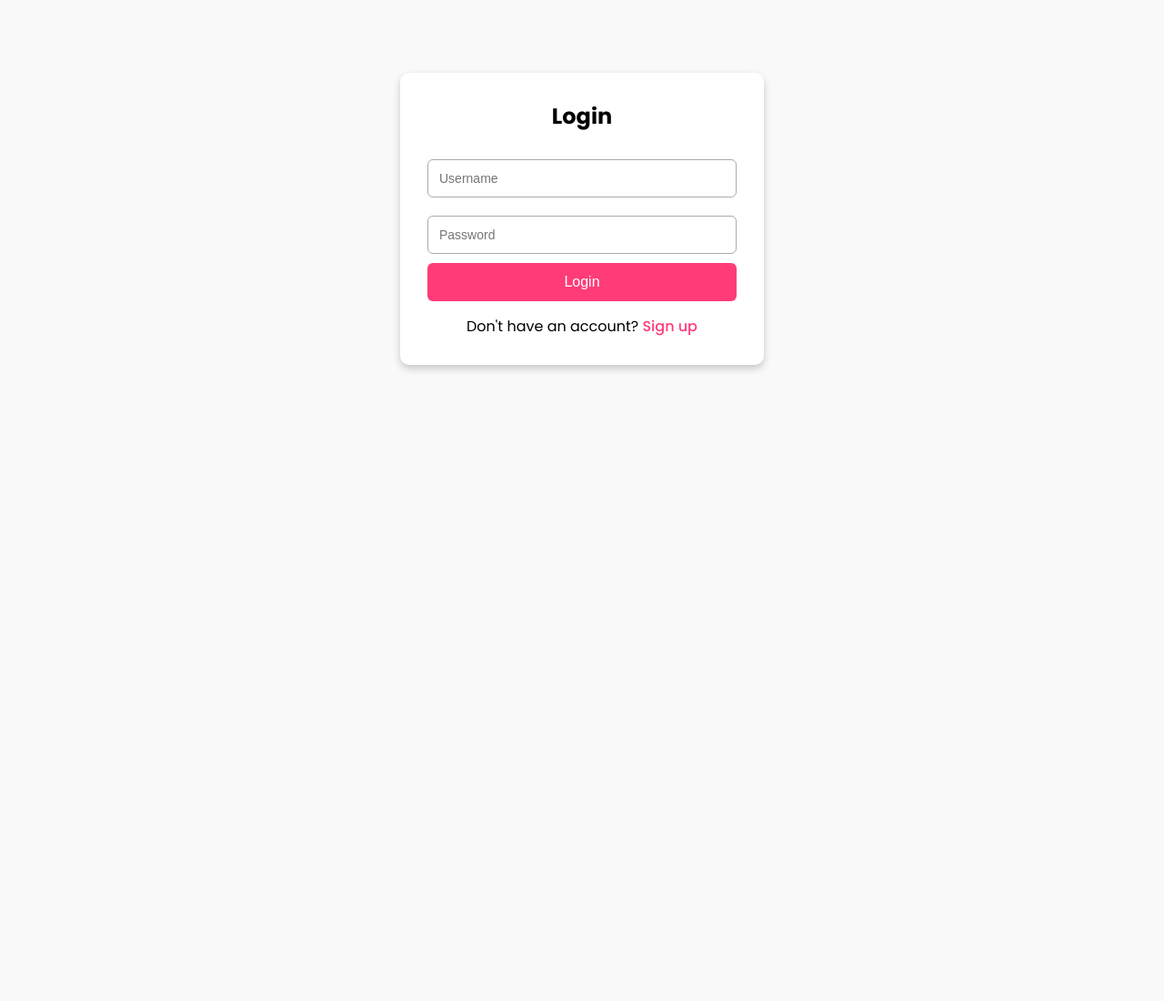
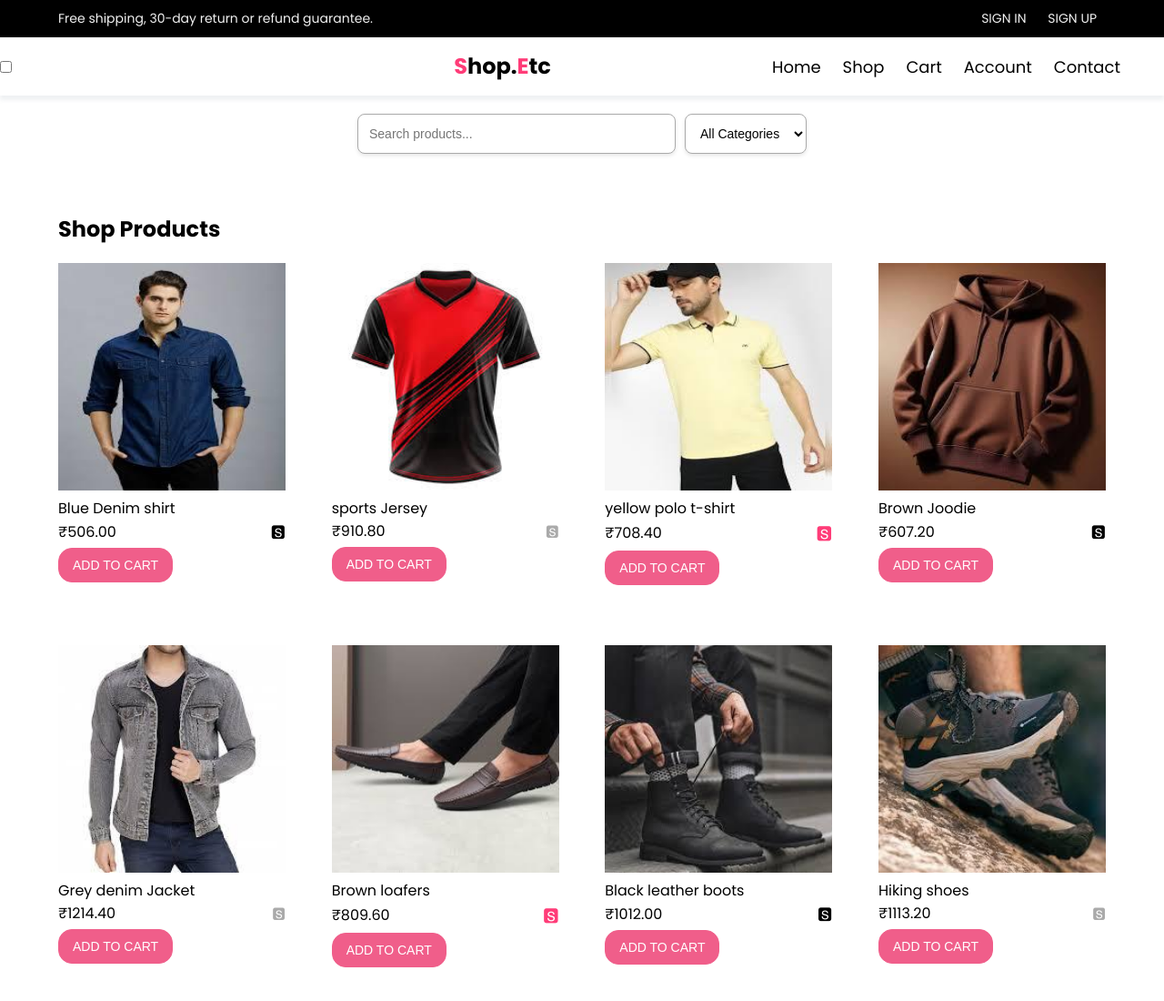
Before and after one commit to Vishnuat18/E-commerce_site, a plain HTML site: page index.html in a window 1280 px wide. Shown: the top 1100 px of the page at 91% size. Before the commit the page ends 800 px from the top, so only its background shows below. Drawn offline with nearby package versions, Linux system fonts and the light colour scheme.

Commit message:
Update index.html

```diff
--- a/index.html
+++ b/index.html
@@ -1,93 +1,63 @@
 <!DOCTYPE html>
 <html lang="en">
 <head>
-  <meta charset="UTF-8">
-  <title>Login</title>
-  <link rel="stylesheet" href="style.css">
-  <style>
-    @import url("https://fonts.googleapis.com/css2?family=Poppins:wght@300;400;500;600;700&display=swap");
-
-:root {
-    --primary-color: #ff3c78;
-    --black: #000;
-    --white: #fff;
-    --grey: #aaa;
-}
-
-body {
-    font-family: "Poppins", sans-serif;
-    background-color: #f9f9f9;
-}
-
-.form-box {
-    max-width: 400px;
-    margin: 80px auto;
-    padding: 30px;
-    border-radius: 10px;
-    background-color: var(--white);
-    box-shadow: 0 4px 8px rgba(0, 0, 0, 0.2);
-    text-align: center;
-}
-
-.form-box h2 {
-    color: var(--black);
-    margin-bottom: 20px;
-}
-
-.form-box input {
-    width: 100%;
-    padding: 12px;
-    margin: 10px 0;
-    border: 1px solid var(--grey);
-    border-radius: 6px;
-    font-size: 14px;
-}
-
-.form-box button {
-    width: 100%;
-    padding: 12px;
-    background-color: var(--primary-color);
-    color: var(--white);
-    border: none;
-    border-radius: 6px;
-    font-size: 16px;
-    cursor: pointer;
-    transition: background 0.3s;
-}
-
-.form-box button:hover {
-    background-color: var(--black);
-}
-
-.form-box p {
-    margin-top: 15px;
-}
-
-.form-box a {
-    color: var(--primary-color);
-    text-decoration: none;
-    font-weight: 500;
-}
-  </style>
-
+  <meta charset="UTF-8" />
+  <meta name="viewport" content="width=device-width, initial-scale=1.0"/>
+  <title>TrendSet</title>
+  <link href="https://unpkg.com/boxicons@2.1.2/css/boxicons.min.css" rel="stylesheet" />
+  <link rel="stylesheet" href="style.css" />
 </head>
 <body>
-  <script>
-    const savedUser = JSON.parse(localStorage.getItem("user"));
-const isLoggedIn = localStorage.getItem("isLoggedIn");
-if (savedUser && isLoggedIn === "true") {
-    document.querySelector(".sing_in_up").innerHTML = `Welcome, ${savedUser.username}`;
-}
-</script>
-  <div class="form-box">
-    <h2>Login</h2>
-    <form id="loginForm">
-      <input type="text" id="login-username" placeholder="Username" required>
-      <input type="password" id="login-password" placeholder="Password" required>
-      <button type="submit">Login</button>
-    </form>
-    <p>Don't have an account? <a href="signup.html">Sign up</a></p>
-  </div>
-  <script src="auth.js"></script>
+  <section class="top-txt">
+    <div class="head container">
+      <div class="head-txt">
+        <p>Free shipping, 30-day return or refund guarantee.</p>
+      </div>
+      <div class="sing_in_up">
+        <a href="#account" class="no-scroll">SIGN IN</a>
+        <a href="#account" class="no-scroll">SIGN UP</a>
+      </div>
+    </div>
+  </section>
+
+  <nav class="navbar">
+    <div class="navbar-container">
+      <input type="checkbox" name="" id="checkbox" />
+      <div class="hamburger-lines">
+        <span class="line line1"></span>
+        <span class="line line2"></span>
+        <span class="line line3"></span>
+      </div>
+      <ul class="menu-items">
+        <li><a href="#home">Home</a></li>
+        <li><a href="#sellers">Shop</a></li>
+        <li><a href="#cart">Cart</a></li>
+        <li><a href="#account">Account</a></li>
+        <li><a href="#contact">Contact</a></li>
+      </ul>
+      <div class="logo">
+        <h1><span class="highlight">S</span>hop.<span class="highlight">E</span>tc</h1>
+      </div>
+    </div>
+  </nav>
+
+  <section class="search-bar container">
+    <input type="text" id="search" placeholder="Search products..." aria-label="Search products" />
+    <select id="category" aria-label="Filter by category">
+      <option value="All">All Categories</option>
+      <option value="Clothing">Clothing</option>
+      <option value="Shoes">Shoes</option>
+      <option value="Accessories">Accessories</option>
+    </select>
+  </section>
+
+  <section id="sellers">
+    <div class="seller container">
+      <h2>Shop Products</h2>
+      <div class="best-seller"></div>
+    </div>
+  </section>
+
+  <script src="script.js"></script>
+</body>
 </html>
-</body>
```
